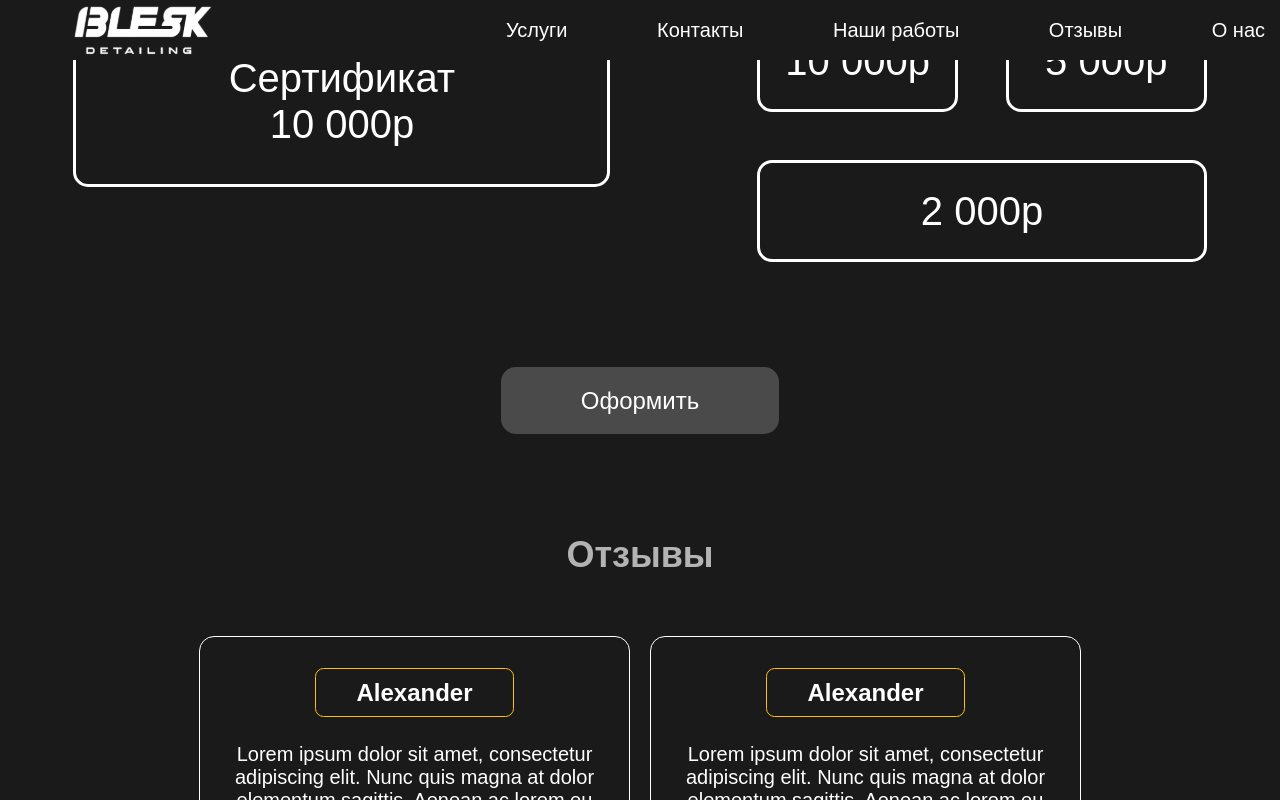
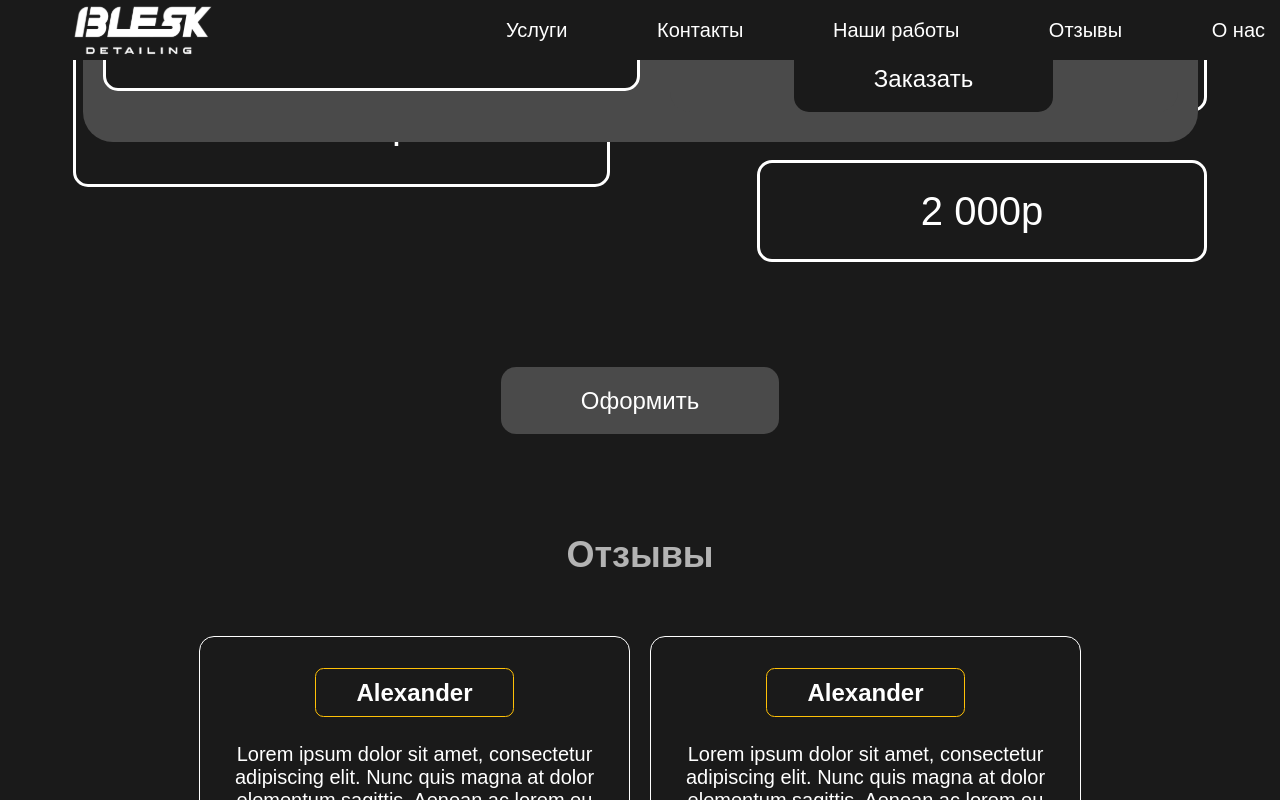
Before and after one commit to o6re4een/blesk-dt, a Vue app: page / in a window 1280 px wide. Both pictures are taken after a click on the button "Оформить". Shown: the part 8180-8980 px from the top of the page. Built offline with nearby package versions, Linux system fonts and the light colour scheme.

Commit message:
popUp open

```diff
--- a/src/App.vue
+++ b/src/App.vue
@@ -19,7 +19,7 @@ import Footer from "./components/Footer.vue";
       <GiftCertificate></GiftCertificate>
       <Reviews></Reviews>
       <AboutUs></AboutUs>
-      <Footer></Footer>
+      <!-- <Footer></Footer> -->
     </div>
   </div>
 </template>
--- /dev/null
+++ b/src/components/CertForm.vue
@@ -0,0 +1,134 @@
+<template>
+  <div
+    class="cert-form-contaner cert-form-layout callback-form__body-padding"
+    :class="{ hidden: props.active == false, visible: props.active == true }"
+  >
+    <CertificateComponent
+      :selectedValue="props.selectedValue"
+    ></CertificateComponent>
+
+    <form action="" class="callback-form">
+      <div class="callback-form__body cert-callback-form__body">
+        <div class="callback-form__item">
+          <p class="callback-form__text">Имя получателя</p>
+          <input type="text" class="inp callback-form__input" />
+        </div>
+        <div class="callback-form__item">
+          <p class="callback-form__text">Ваш Телефон</p>
+          <input type="text" class="inp callback-form__input" />
+        </div>
+        <!-- <div class="callback-form__item">
+          <p class="callback-form__text">Машина</p>
+          <input type="text" class="inp callback-form__input" />
+        </div> -->
+
+        <button class="btn callback-form__btn">Заказать</button>
+      </div>
+    </form>
+  </div>
+</template>
+
+<script setup lang="ts">
+import CertificateComponent from "./CertificateComponent.vue";
+const props = defineProps({
+  selectedValue: {
+    type: Number,
+    default: 10000,
+  },
+  active: {
+    type: Boolean,
+    default: false,
+  },
+});
+const emit = defineEmits(["update:active"]);
+
+const closePopup = () => {
+  emit("update:active", false);
+};
+</script>
+
+<style scoped>
+.hidden {
+  display: none;
+}
+.visible {
+  display: flex;
+}
+
+/* .cert-form-backdrop {
+  position: absolute;
+  align-items: center;
+  height: 100vh;
+  width: 100vw;
+  justify-content: center;
+} */
+
+.cert-form-contaner {
+  position: absolute;
+  /* display: flex; */
+  flex-direction: row;
+  align-items: center;
+  height: fit-content;
+  background-color: var(--grey-color);
+  border-radius: 30px;
+}
+
+.cert-callback-form__body {
+  width: 100%;
+}
+
+.cert-form-layout {
+  max-width: 1115px;
+  width: 100%;
+  /* margin-left: auto;
+  margin-right: auto; */
+  gap: 30px;
+}
+
+.form {
+  display: flex;
+  flex-direction: column;
+  justify-content: center;
+  align-items: center;
+  height: fit-content;
+}
+
+.callback-form__item {
+  display: flex;
+  align-items: center;
+  flex-direction: column;
+  gap: 10px;
+}
+
+.callback-form__input {
+  width: 100%;
+}
+@media screen and (max-width: 1115px) {
+  .cert-form-layout {
+    max-width: 96vw;
+    width: 96vw;
+  }
+}
+
+@media screen and (max-width: 768px) {
+  .cert-form-layout {
+    max-width: 96vw;
+    width: 100%;
+  }
+  .cert-form-contaner {
+    flex-direction: column;
+  }
+}
+@media screen and (max-width: 380px) {
+  .callback-form__input {
+    width: 80vw;
+  }
+  .callback-form__btn {
+    width: 80vw;
+  }
+  .callback-form__body {
+    padding: 20px 5px;
+    max-width: 92vw;
+  }
+}
+</style>
--- a/src/components/CertificateComponent.vue
+++ b/src/components/CertificateComponent.vue
@@ -5,9 +5,20 @@
       alt="BleskDetailing"
       class="logo certificate__logo"
     />
-    <p class="certificate__txt">Сертификат 10 000р</p>
+    <p class="certificate__txt">
+      Сертификат {{ props.selectedValue.toLocaleString("ru-RU") }}р
+    </p>
   </div>
 </template>
+
+<script setup>
+const props = defineProps({
+  selectedValue: {
+    default: "10000",
+    type: Number,
+  },
+});
+</script>
 
 <style scoped>
 .certificate__logo {
@@ -22,5 +33,3 @@
   }
 }
 </style>
-
-<script></script>
--- a/src/components/ContactForm.vue
+++ b/src/components/ContactForm.vue
@@ -6,7 +6,7 @@
     </div>
 
     <form action="" class="callback-form">
-      <div class="callback-form__body">
+      <div class="callback-form__body callback-form__body-padding">
         <div class="callback-form__item">
           <p class="callback-form__text">Ваше имя</p>
           <input type="text" class="inp callback-form__input" />
--- a/src/components/GiftCertificate.vue
+++ b/src/components/GiftCertificate.vue
@@ -10,28 +10,57 @@
       </p>
       <div class="sert-nominal__txt">Выберите номинал</div>
       <div class="gift-sert__block">
-        <CertificateComponent class=""></CertificateComponent>
+        <CertificateComponent
+          class=""
+          :selectedValue="selectedValue"
+        ></CertificateComponent>
         <div class="gift-sert__nominal">
           <div class="grid-nominal">
-            <div class="nominal">20 000р</div>
-            <div class="nominal">15 000р</div>
-            <div class="nominal">10 000р</div>
-            <div class="nominal">5 000р</div>
+            <div
+              v-for="value in values"
+              :key="value"
+              class="nominal"
+              :class="{ active: selectedValue === value }"
+              @click="handleClick"
+              :data-value="value"
+            >
+              {{ value.toLocaleString("ru-RU") }}р
+            </div>
           </div>
-          <div class="nominal grid-footer">2 000р</div>
+          <div
+            class="nominal grid-footer"
+            @click="handleClick"
+            data-value="2000"
+          >
+            2 000р
+          </div>
         </div>
       </div>
     </div>
-    <button class="btn btn__gift-sert">Оформить</button>
+    <button class="btn btn__gift-sert" @click="popUpActive = !popUpActive">
+      Оформить
+    </button>
+    <CertForm :selected-value="selectedValue" :active="popUpActive"></CertForm>
   </div>
 </template>
 
-<script setup>
+<script setup lang="ts">
+import { Ref, ref } from "vue";
 import CertificateComponent from "./CertificateComponent.vue";
+import CertForm from "./CertForm.vue";
+
+const popUpActive = ref(false);
+const values: number[] = [20000, 15000, 10000, 5000];
+const selectedValue: Ref<number> = ref(10000);
+
+const handleClick = (e: any) => {
+  selectedValue.value = Number(e?.target?.getAttribute("data-value"));
+};
 </script>
 
 <style scoped>
 .gift-sert {
+  position: relative;
   display: flex;
   justify-content: center;
   flex-direction: column;
--- a/src/components/HeaderComponent.vue
+++ b/src/components/HeaderComponent.vue
@@ -9,19 +9,19 @@
       <nav class="menu header__menu">
         <ul class="menu__list header__menu-list">
           <li class="menu__item">
-            <a href="" class="menu__link">Услуги</a>
+            <a href="#services" class="menu__link">Услуги</a>
           </li>
           <li class="menu__item">
-            <a href="" class="menu__link">Контакты</a>
+            <a href="#contacts" class="menu__link">Контакты</a>
           </li>
           <li class="menu__item">
-            <a href="" class="menu__link">Наши работы</a>
+            <a href="#result" class="menu__link">Наши работы</a>
           </li>
           <li class="menu__item">
-            <a href="" class="menu__link">Отзывы</a>
+            <a href="#reviews" class="menu__link">Отзывы</a>
           </li>
           <li class="menu__item">
-            <a href="" class="menu__link">О нас</a>
+            <a href="#about-us" class="menu__link">О нас</a>
           </li>
         </ul>
         <div @click="menuActive = !menuActive">
--- a/src/style.css
+++ b/src/style.css
@@ -204,11 +204,13 @@ a {
 }
 
 .callback-form__body {
-  padding: 30px 20px;
   display: flex;
   gap: 20px;
   flex-direction: column;
   align-items: center;
+}
+.callback-form__body-padding {
+  padding: 30px 20px;
 }
 
 .callback-form__text {
@@ -228,7 +230,8 @@ a {
 .certificate {
   background-color: var(--black-color);
   border-radius: 15px;
-  width: 537px;
+  max-width: 537px;
+  width: 100%;
   height: auto;
   max-height: 252px;
   border: 3px solid white;
@@ -280,7 +283,8 @@ a {
   background-color: var(--orange-color);
 }
 
-.nominal:active {
+.nominal:active,
+.nominal.active {
   background-color: var(--orange-color);
 }
 
```
